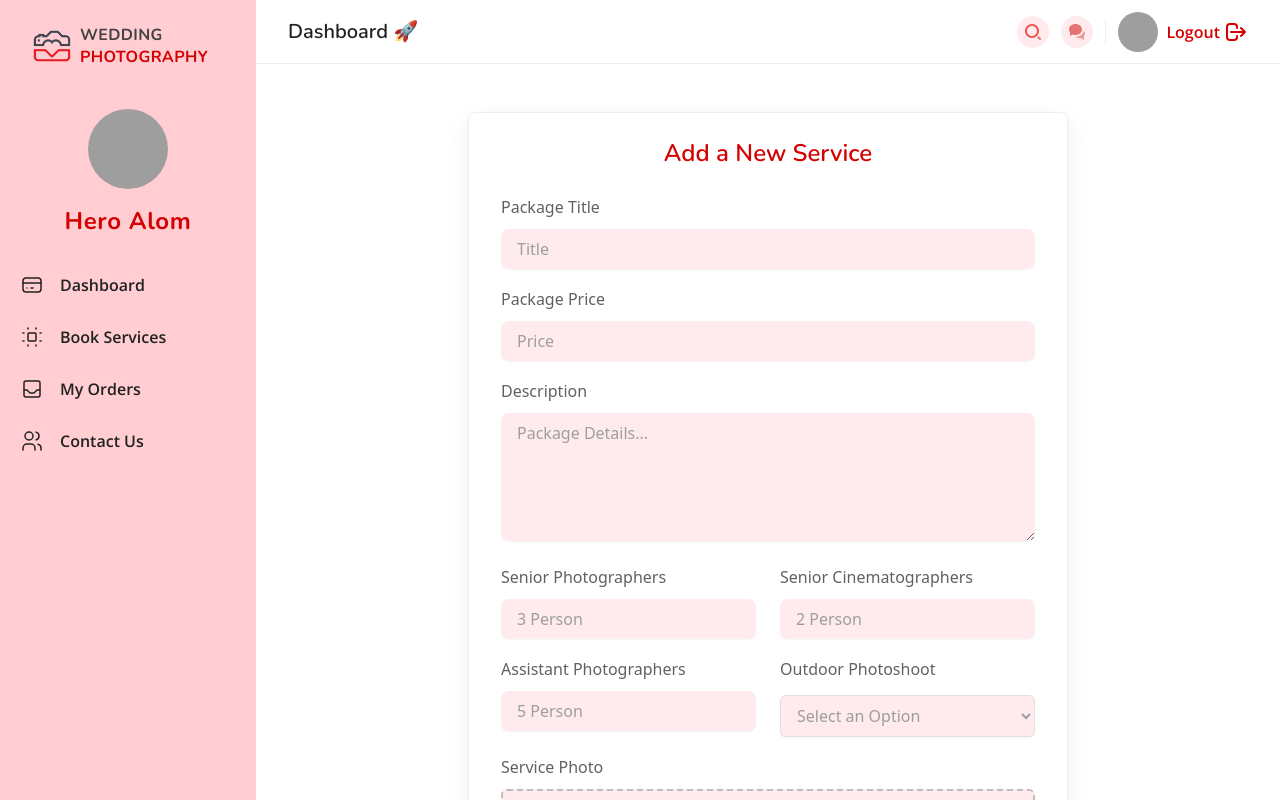
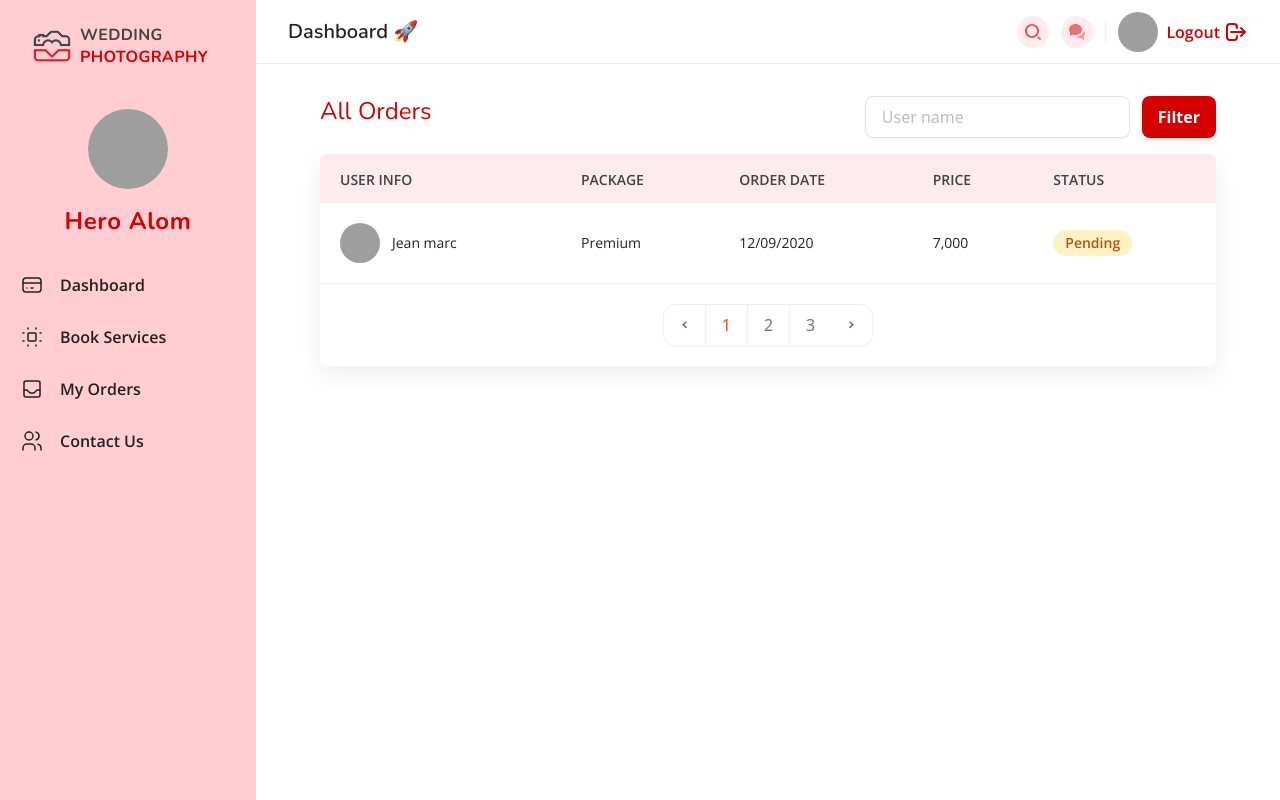
Before and after one commit to PriontoAbdullah/Wedding-Photography-Service, a React (Create React App) app in the folder client/: page /dashboard in a window 1280 px wide. Built offline with nearby package versions, Linux system fonts and the light colour scheme; grey boxes are pictures that could not be loaded.

Commit message:
All Ordere page done

```diff
--- /dev/null
+++ b/client/src/components/Dashboard/AdminPannel/AllOrders.js
@@ -0,0 +1,169 @@
+import React from "react";
+
+const AllOrders = () => {
+  return (
+    <section>
+      <div className="container mx-auto px-4 sm:px-8 max-w-full sm:max-w-5xl">
+        <div className="flex flex-row mb-1 sm:mb-0 justify-between w-full">
+          <h2 className="font-display text-red-accent-700 text-2xl leading-tight">
+            All Orders
+          </h2>
+          <div className="text-end">
+            <form className="flex flex-col md:flex-row w-3/4 md:w-full max-w-sm md:space-x-3 space-y-3 md:space-y-0 justify-center">
+              <div className=" relative ">
+                <input
+                  type="text"
+                  id='"form-subscribe-filter'
+                  className="rounded-lg border-transparent flex-1 appearance-none border border-gray-300 w-full py-2 px-4 bg-white text-gray-700 placeholder-gray-400 shadow-sm text-base focus:outline-none focus:ring-2 focus:ring-red-600 focus:border-transparent"
+                  placeholder="User name"
+                />
+              </div>
+              <button
+                className="flex-shrink-0 px-4 py-2 text-base font-semibold text-white bg-red-accent-700 rounded-lg shadow-md hover:bg-red-700 focus:outline-none focus:ring-2 focus:ring-red-500 focus:ring-offset-2 focus:ring-offset-red-200"
+                type="submit"
+              >
+                Filter
+              </button>
+            </form>
+          </div>
+        </div>
+        <div className="-mx-4 sm:-mx-8 px-4 sm:px-8 py-4 overflow-x-auto">
+          <div className="inline-block min-w-full shadow-3xl rounded-lg overflow-hidden">
+            <table className="min-w-full leading-normal font-body">
+              <thead>
+                <tr>
+                  <th
+                    scope="col"
+                    className="px-5 pb-3 pt-4 bg-red-50 border-b border-gray-200 text-gray-800  text-left text-sm uppercase font-semibold"
+                  >
+                    User Info
+                  </th>
+                  <th
+                    scope="col"
+                    className="px-5 pb-3 pt-4 bg-red-50 border-b border-gray-200 text-gray-800  text-left text-sm uppercase font-semibold"
+                  >
+                    Package
+                  </th>
+                  <th
+                    scope="col"
+                    className="px-5 pb-3 pt-4 bg-red-50 border-b border-gray-200 text-gray-800  text-left text-sm uppercase font-semibold"
+                  >
+                    Order Date
+                  </th>
+                  <th
+                    scope="col"
+                    className="px-5 pb-3 pt-4 bg-red-50 border-b border-gray-200 text-gray-800  text-left text-sm uppercase font-semibold"
+                  >
+                    Price
+                  </th>
+                  <th
+                    scope="col"
+                    className="px-5 pb-3 pt-4 bg-red-50 border-b border-gray-200 text-gray-800  text-left text-sm uppercase font-semibold"
+                  >
+                    Status
+                  </th>
+                </tr>
+              </thead>
+              <tbody>
+                <tr>
+                  <td className="px-5 py-5 border-b border-gray-200 bg-white font-body font-medium text-sm">
+                    <div className="flex items-center">
+                      <div className="flex-shrink-0">
+                        <a href="/" className="block relative">
+                          <img
+                            alt="profil"
+                            src="/images/person/8.jpg"
+                            className="mx-auto object-cover rounded-full h-10 w-10 "
+                          />
+                        </a>
+                      </div>
+                      <div className="ml-3">
+                        <p className="text-gray-900 whitespace-no-wrap">
+                          Jean marc
+                        </p>
+                      </div>
+                    </div>
+                  </td>
+                  <td className="px-5 py-5 border-b border-gray-200 bg-white text-sm">
+                    <p className="text-gray-900 whitespace-no-wrap">Premium</p>
+                  </td>
+                  <td className="px-5 py-5 border-b border-gray-200 bg-white text-sm">
+                    <p className="text-gray-900 whitespace-no-wrap">
+                      12/09/2020
+                    </p>
+                  </td>
+                  <td className="px-5 py-5 border-b border-gray-200 bg-white text-sm">
+                    <p className="text-gray-900 whitespace-no-wrap">7,000</p>
+                  </td>
+                  <td className="px-5 py-5 border-b border-gray-200 bg-white text-sm">
+                    <span className="relative inline-block px-3 py-1 font-semibold text-yellow-700 leading-tight">
+                      <span
+                        aria-hidden="true"
+                        className="absolute inset-0 bg-yellow-200 opacity-50 rounded-full"
+                      ></span>
+                      <span className="relative">Pending</span>
+                    </span>
+                  </td>
+                </tr>
+              </tbody>
+            </table>
+            <div className="px-5 bg-white py-5 flex flex-col xs:flex-row items-center xs:justify-between">
+              <div className="flex items-center">
+                <button
+                  type="button"
+                  className="w-full p-4 border text-base rounded-l-xl text-gray-600 bg-white hover:bg-gray-100"
+                >
+                  <svg
+                    width="9"
+                    fill="currentColor"
+                    height="8"
+                    className=""
+                    viewBox="0 0 1792 1792"
+                    xmlns="http://www.w3.org/2000/svg"
+                  >
+                    <path d="M1427 301l-531 531 531 531q19 19 19 45t-19 45l-166 166q-19 19-45 19t-45-19l-742-742q-19-19-19-45t19-45l742-742q19-19 45-19t45 19l166 166q19 19 19 45t-19 45z"></path>
+                  </svg>
+                </button>
+                <button
+                  type="button"
+                  className="w-full px-4 py-2 border-t border-b text-base text-red-500 bg-white hover:bg-red-50 "
+                >
+                  1
+                </button>
+                <button
+                  type="button"
+                  className="w-full px-4 py-2 border text-base text-gray-600 bg-white hover:bg-red-50"
+                >
+                  2
+                </button>
+                <button
+                  type="button"
+                  className="w-full px-4 py-2 border-t border-b text-base text-gray-600 bg-white hover:bg-red-50"
+                >
+                  3
+                </button>
+                <button
+                  type="button"
+                  className="w-full p-4 border-t border-b border-r text-base  rounded-r-xl text-gray-600 bg-white hover:bg-red-50"
+                >
+                  <svg
+                    width="9"
+                    fill="currentColor"
+                    height="8"
+                    className=""
+                    viewBox="0 0 1792 1792"
+                    xmlns="http://www.w3.org/2000/svg"
+                  >
+                    <path d="M1363 877l-742 742q-19 19-45 19t-45-19l-166-166q-19-19-19-45t19-45l531-531-531-531q-19-19-19-45t19-45l166-166q19-19 45-19t45 19l742 742q19 19 19 45t-19 45z"></path>
+                  </svg>
+                </button>
+              </div>
+            </div>
+          </div>
+        </div>
+      </div>
+    </section>
+  );
+};
+
+export default AllOrders;
--- a/client/src/components/Dashboard/Dashboard.js
+++ b/client/src/components/Dashboard/Dashboard.js
@@ -1,13 +1,15 @@
 import React, { useState } from "react";
-import AddService from "./AdminPannel/AddService";
+import AllOrders from "./AdminPannel/AllOrders";
 import Header from "./Header";
 import Sidebar from "./Sidebar";
+
 // import ContactUs from "./UserPannel/ContactUs";
 // import BookService from "./UserPannel/BookService";
 // import MyOrder from "./UserPannel/MyOrder";
 // import DashboardFooter from "./Welcome/DashboardFooter";
 // import Statistics from "./Welcome/Statistics";
 // import WelcomeBanner from "./Welcome/WelcomeBanner";
+// import AddService from "./AdminPannel/AddService";
 
 const Dashboard = () => {
   const [sidebarOpen, setSidebarOpen] = useState(false);
@@ -36,7 +38,8 @@ const Dashboard = () => {
             {/* <ContactUs /> */}
 
             {/* Admin Panel */}
-            <AddService />
+            {/* <AddService /> */}
+            <AllOrders />
           </div>
         </main>
       </div>
```
